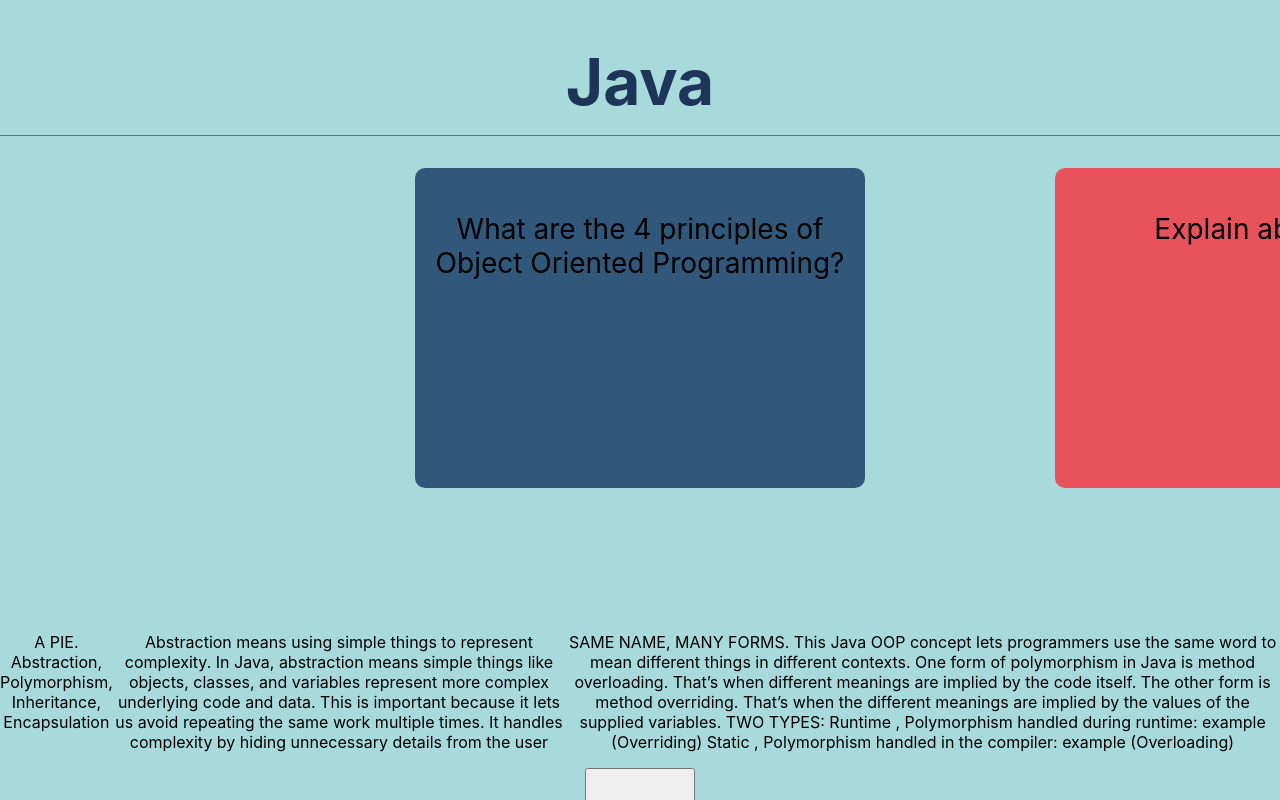
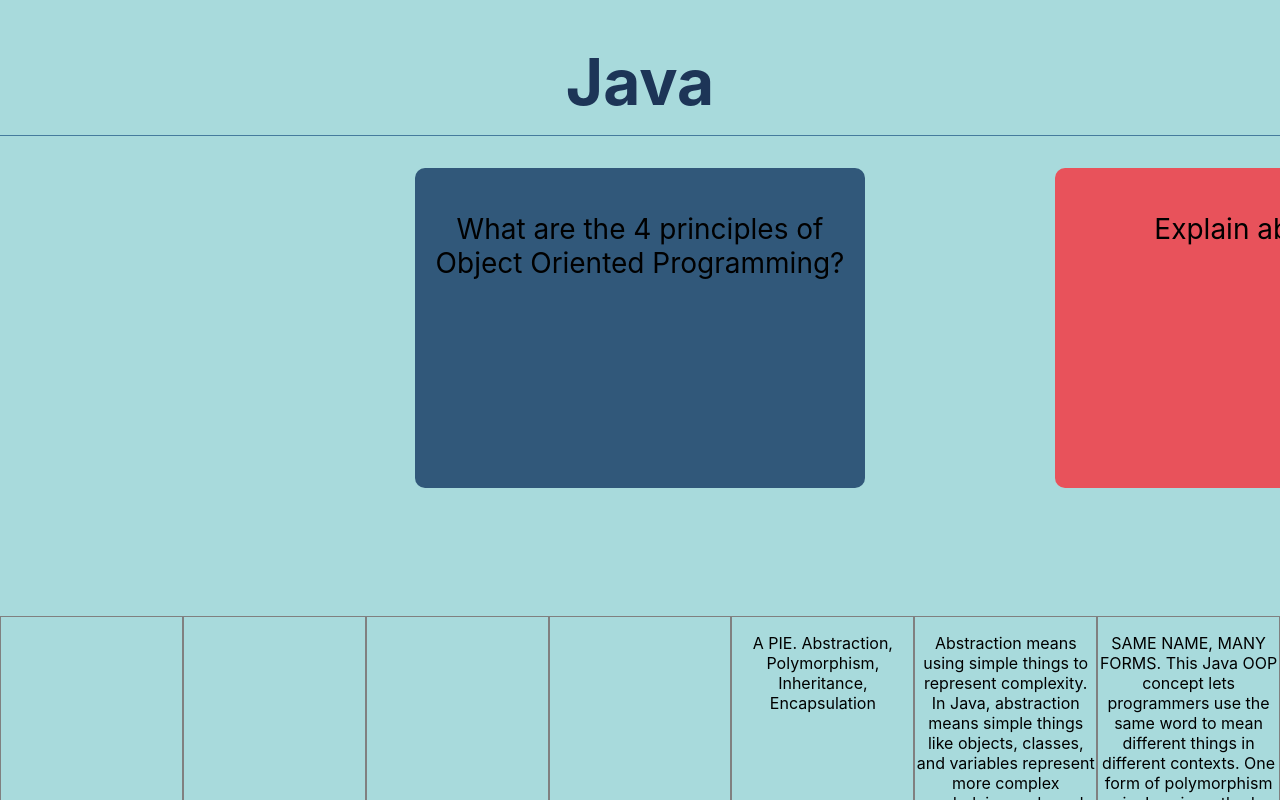
Before and after one commit to michael-mcmasters/Notecards, a React (Create React App) app: page / in a window 1280 px wide. Shown: the top 800 px of the page. Built offline with nearby package versions, Linux system fonts and the light colour scheme.

Commit message:
Style cards (badly) for easy debugging

```diff
--- a/src/components/js/CardReducer.js
+++ b/src/components/js/CardReducer.js
@@ -2,7 +2,7 @@ import React from 'react';
 
 const CardReducer = ({ card, cardIndex, xPosition, flipped }) => {
   return (
-    <div>
+    <div style={{ width: "300px", border: "1px solid gray" }}>
       <p>{card.backText}</p>
     </div>
   );
```
